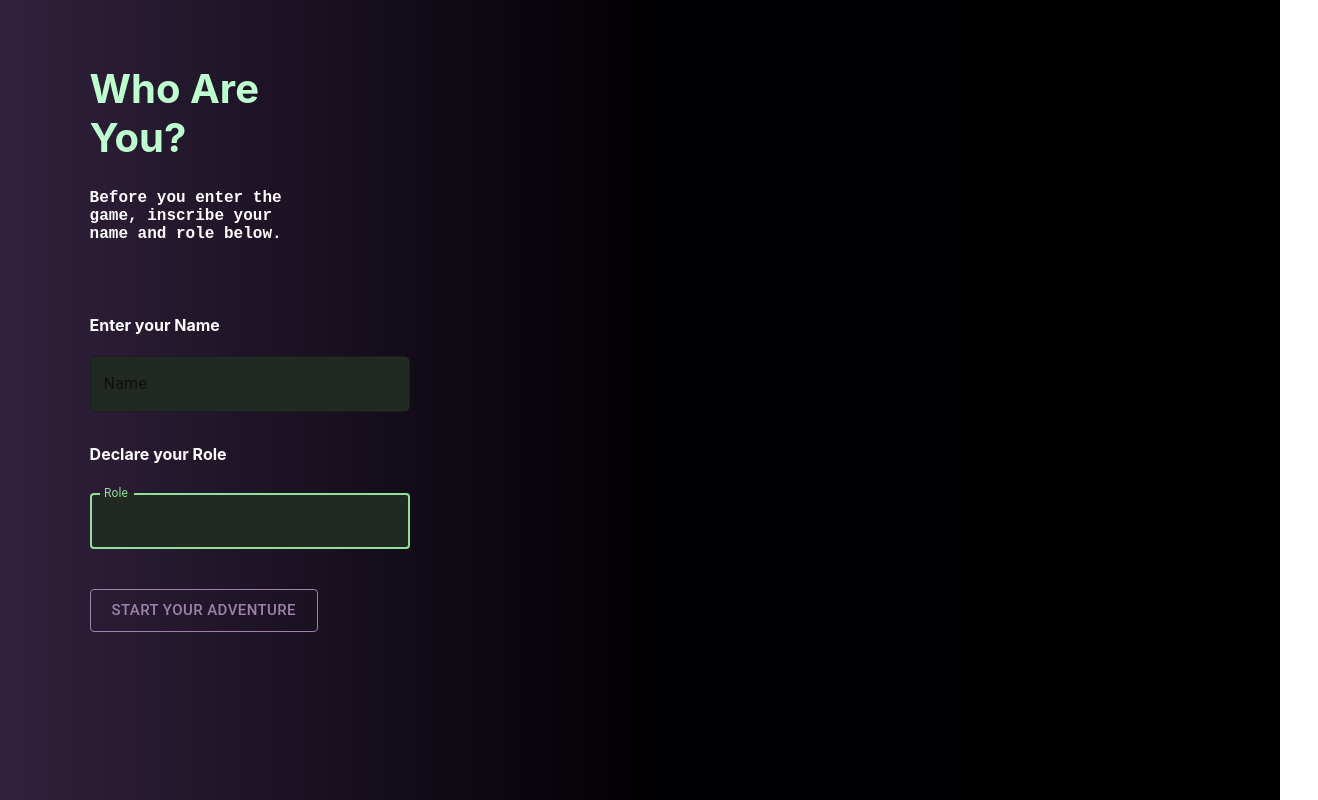
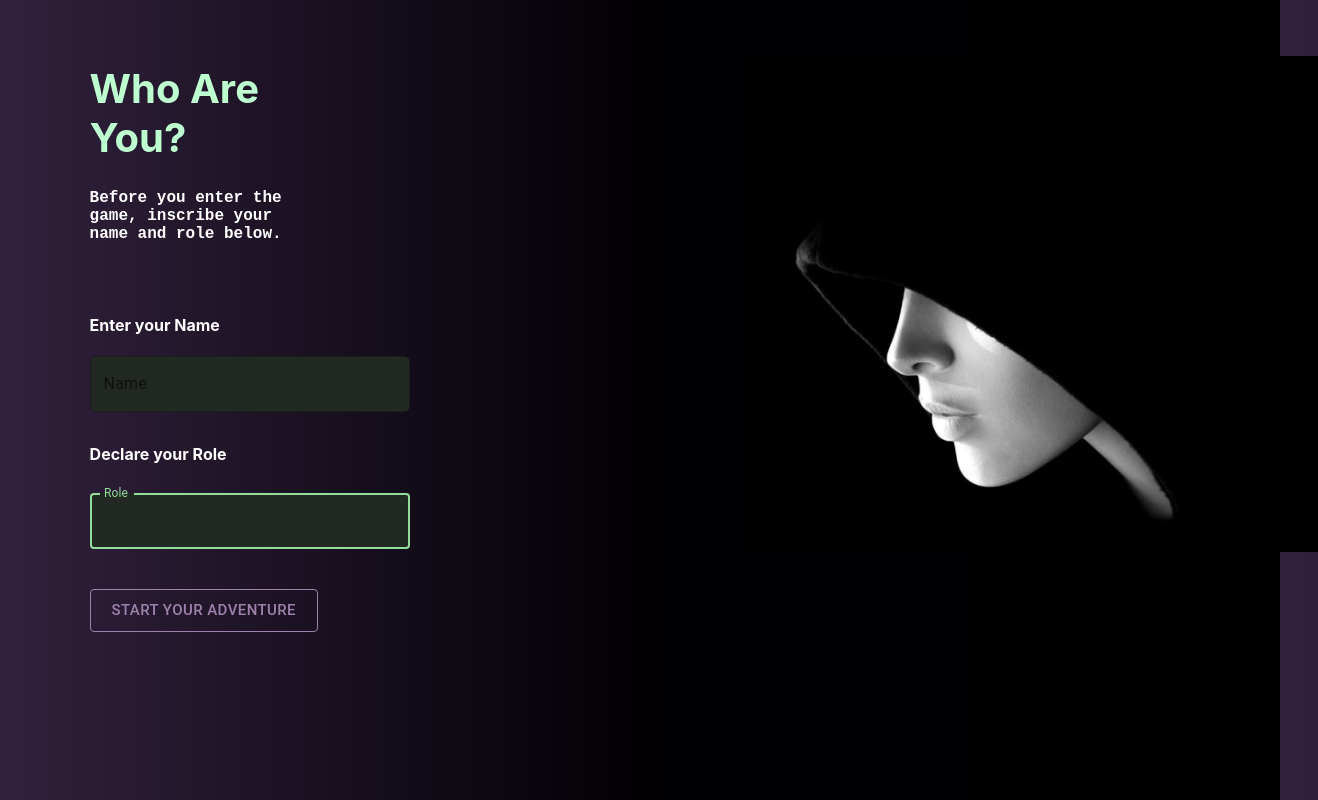
Before and after one commit to dot-Dre/WorldGen-GroupD, a React (Create React App) app in the folder src/main/ui/: page /PlayerDetails in a window 1280 px wide. Shown: the whole page, 1318 px wide, since content can reach past the window. Built offline with nearby package versions, Linux system fonts and the light colour scheme.

Commit message:
Fixed setPlayer role reference

```diff
--- a/src/main/ui/src/pages/Home.css
+++ b/src/main/ui/src/pages/Home.css
@@ -54,7 +54,7 @@ body {
 
 .game-div {
   margin-left: 7vw;
-  margin-top: 12vh;
+  margin-top: 7vh;
 }
 
 /* Add more CSS rules for other components as needed */
--- a/src/main/ui/src/pages/Home.js
+++ b/src/main/ui/src/pages/Home.js
@@ -13,6 +13,7 @@ import { useDispatch } from "react-redux";
 import animationData from "./assets/overlay.json";
 import "./Home.css";
 import logo from "./assets/logo.png";
+import hall from "./assets/hood.png"
 import overlay from "./assets/overlaygrid.png";
 import { useSelector } from "react-redux";
 
@@ -154,8 +155,8 @@ function Home() {
               </Grid>
             </div>
             { inputError ? (
-              <p style={{marginLeft:"7vw"}} className="code-help"> Your game code isn't formatted correctly! </p>
-            ) : ( <></>)}
+              <p style={{marginLeft:"7vw", marginTop:"2vh"}} className="code-help"> Your game code isn't formatted correctly! </p>
+            ) : ( <p style={{marginLeft:"7vw", marginTop:"2vh"}} className="code-help">  e.g 143344561 </p>)}
             {/* <div className="blurb-div">
           <p>
             In dapibus turpis eget turpis tincidunt,
--- a/src/main/ui/src/pages/PlayerDetails.js
+++ b/src/main/ui/src/pages/PlayerDetails.js
@@ -9,7 +9,8 @@ import monsters from "./assets/monsters.gif";
 import { motion } from "framer-motion";
 import { useDispatch } from "react-redux";
 import { setPlayerName } from "../slices/playerNameSlice";
-import { setRole } from "../slices/roleSlice";
+import { setPlayerRole } from "../slices/roleSlice";
+import character from "./assets/hood.png"
 
 function PlayerDetails() {
   const [name, setName] = useState("");
@@ -20,7 +21,7 @@ function PlayerDetails() {
   // Function to handle button click
   const handleAdventureStart = () => {
     dispatch(setPlayerName(name))
-    dispatch(setRole(role))
+    dispatch(setPlayerRole(role))
   };
 
   const isButtonDisabled = name.trim() === "" || role.trim() === "";
@@ -126,6 +127,16 @@ function PlayerDetails() {
                 height: "60vh",
               }}
             /> */}
+            <img
+              src={character}
+              alt="crashed"
+              style={{
+                marginLeft: "33vw",
+                marginTop:"7vh",
+                width: "60%",
+                height: "60%",
+              }}
+            />
           </div>
         </SplitScreen>
       </ThemeProvider>
--- a/src/main/ui/src/slices/roleSlice.js
+++ b/src/main/ui/src/slices/roleSlice.js
@@ -8,15 +8,15 @@ export const roleSlice = createSlice({
     name: 'roleState',
     initialState,
     reducers: {
-        setRole: (state, action) => {
+        setPlayerRole: (state, action) => {
             state.role = action.payload
         },
-        clearRole: (state) => {
+        clearPlayerRole: (state) => {
             state.role = 'none'
         }
     }
 })
 
-export const {setRole, clearRole} = roleSlice.actions
+export const {setPlayerRole, clearPlayerRole} = roleSlice.actions
 
 export default roleSlice.reducer
```
Also changed, not shown: src/main/ui/src/pages/assets/hood.png (added), src/main/ui/src/pages/assets/reaper.png (added).
